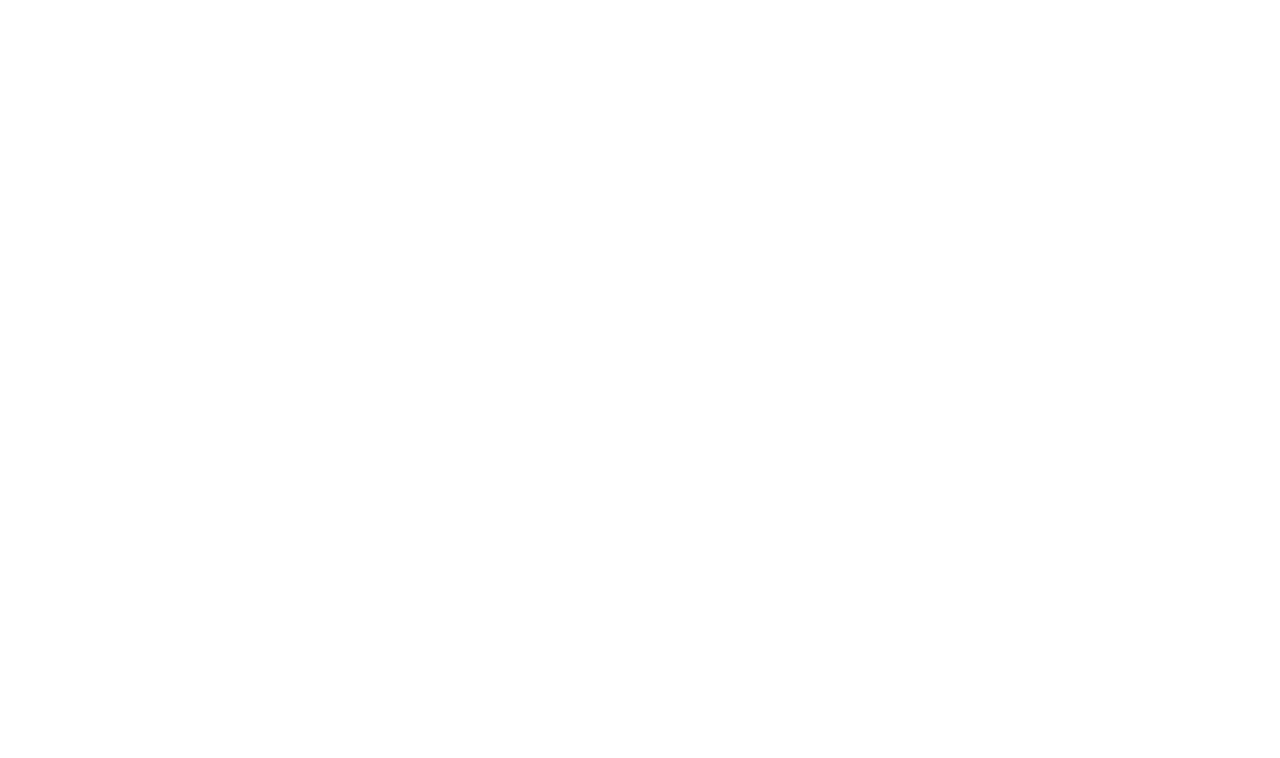
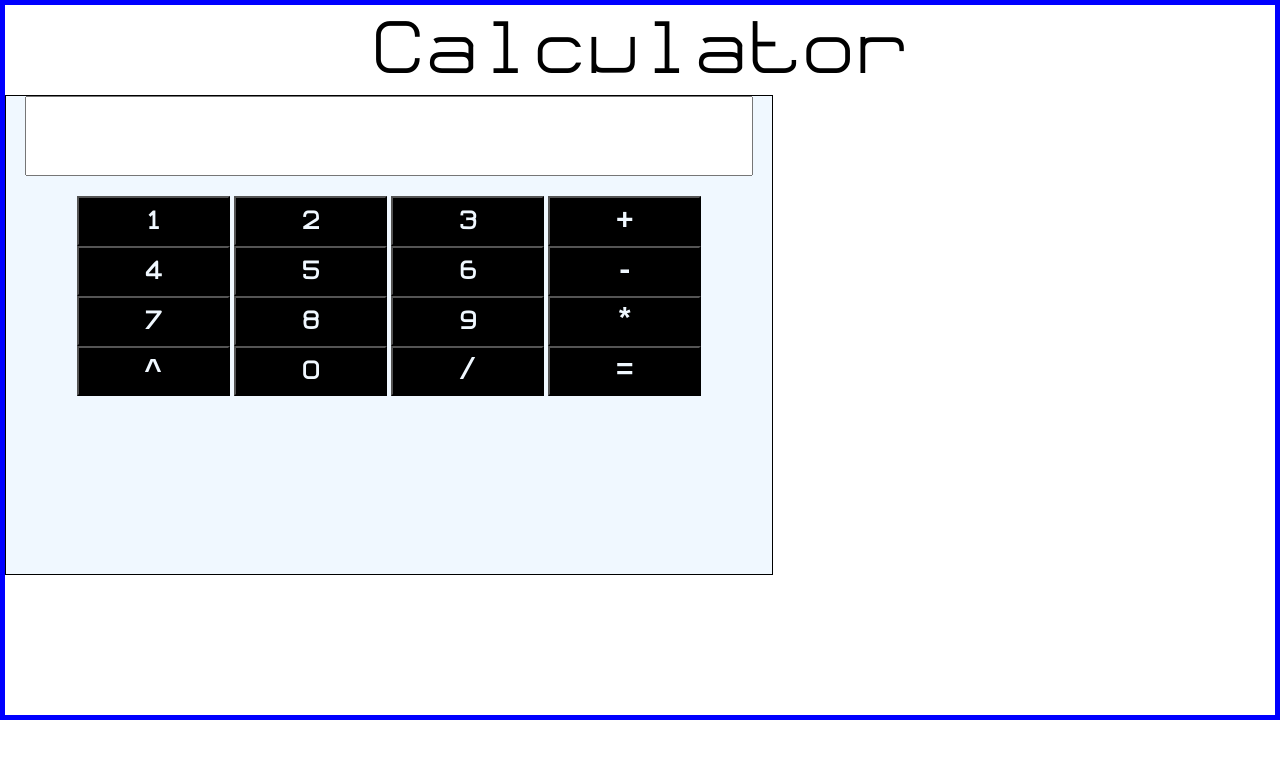
Before and after one commit to LakshyaSharma11x/CalEvalute, a plain HTML site: page index.html in a window 1280 px wide. Drawn offline with Linux system fonts and the light colour scheme.

Commit message:
add structure

```diff
--- a/css/button.css
+++ b/css/button.css
@@ -0,0 +1,33 @@
+.button-box{
+    margin-top: 20px;
+}
+
+.common-button{
+    width: 20%;
+    height: 50px;
+    font-family: fz;
+    font-weight: bolder;
+    font-size: 30px;
+
+    background-color: black;
+    color: aliceblue;
+}
+
+.sign-button{
+    width: 20%;
+    height: 50px;
+    font-family:'Courier New', Courier, monospace;
+    font-weight: bolder;
+    font-size: 30px;
+    background-color: black;
+    color: aliceblue;
+}
+
+.common-button:hover{
+    background-color: white;
+    color: black;
+}
+.sign-button:hover{
+    background-color: white;
+    color: black;
+}
--- /dev/null
+++ b/css/design.css
@@ -0,0 +1,19 @@
+.inner-box{
+    /* margin-top: 50px; */
+    /*  */
+    border: 1px solid black;
+    text-align: center;
+
+    position: fixed;
+    width: 60%;
+    height: 60%;
+    background-color: aliceblue;
+}
+
+.outer-box{
+    /* text-align: center; */
+    border:  5px solid blue;
+    width: 100%;
+    margin: 0 auto;
+    height: 90vh;
+}
--- a/css/root.css
+++ b/css/root.css
@@ -0,0 +1,17 @@
+*{
+    padding: 0px;
+    margin: 0px;
+    box-sizing: border-box;
+
+}
+
+
+:root{
+    --background-color: black;
+    --border-color: black;
+}
+
+@font-face {
+    font-family: fz;
+    src: url(/font/font.TTF);
+}
--- a/css/text.css
+++ b/css/text.css
@@ -0,0 +1,14 @@
+.text{
+    width: 95%;
+    height: 80px;
+    font-family: fz;
+    outline: none;
+    font-size: 80px;
+}
+
+.text1{
+    text-align: center;
+    font-family: fz;
+    font-size: 90px;
+    font-weight: 100;
+}
--- a/index.html
+++ b/index.html
@@ -7,10 +7,45 @@
     <link rel="stylesheet" href="css/button.css">
     <link rel="stylesheet" href="css/root.css">
     <link rel="stylesheet" href="css/text.css">
+    <link rel="stylesheet" href="css/design.css">
+</head>
+<body>
+    <div class="outer-box">
+        <h1 class="text1">Calculator</h1>
 
 
-</head>
-<body>
+        <div class="inner-box">
+            <input type="text" placeholder="" id="ans" class="text">
+
+            <div class="button-box" bgcolor="red">
+                <!-- <div> -->
+                    <button onclick="basicButton(1)" class="common-button">1</button>
+                    <button onclick="basicButton(2)" class="common-button">2</button>
+                    <button onclick="basicButton(3)" class="common-button">3</button>
+                    <button onclick="basicButton('+')" class="sign-button">+</button>
+                <!-- </div> -->
+                <!-- <div> -->
+                    <button onclick="basicButton(4)" class="common-button">4</button>
+                    <button onclick="basicButton(5)" class="common-button">5</button>
+                    <button onclick="basicButton(6)" class="common-button">6</button>
+                    <button onclick="basicButton('-')" class="sign-button">-</button>
+                <!-- </div>
+                <div> -->
+                    <button onclick="basicButton(7)" class="common-button">7</button>
+                    <button onclick="basicButton(8)" class="common-button">8</button>
+                    <button onclick="basicButton(9)" class="common-button">9</button>
+                    <button onclick="basicButton('*')" class="sign-button">*</button>
+                <!-- </div>
+                <div> -->
+                    <button onclick="basicButton('^')" class="sign-button">^</button>
+                    <button onclick="basicButton(0)" class="common-button">0</button>
+                    <button onclick="basicButton('/')" class="sign-button">/</button>
+                    <button onclick="ansButton()" class="sign-button">=</button>
+                <!-- </div> -->
+            </div>
+        </div>
+
+    </div>
 
 </body>
 <script type="text/javascript" src="js/index.js"></script>
--- a/js/index.js
+++ b/js/index.js
@@ -0,0 +1,11 @@
+function basicButton(symbol){
+    let x = document.getElementById("ans");
+
+    x.value = x.value + symbol;
+}
+
+function ansButton(){
+    let x = document.getElementById("ans");
+
+    x.value = eval(x.value);
+}
```
